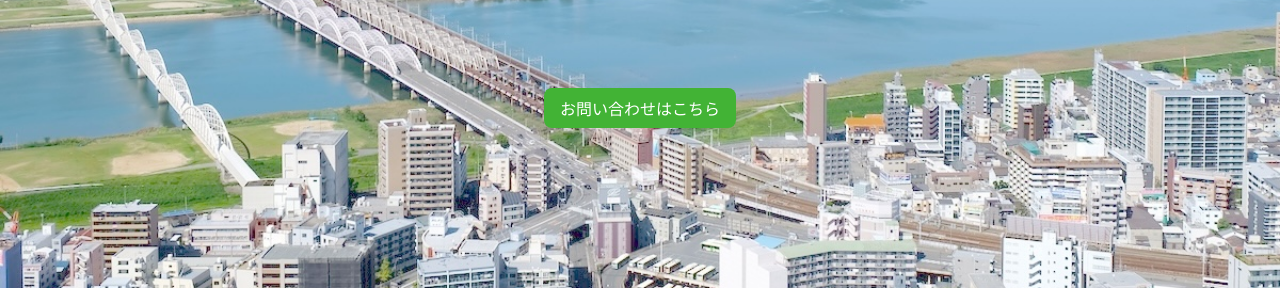
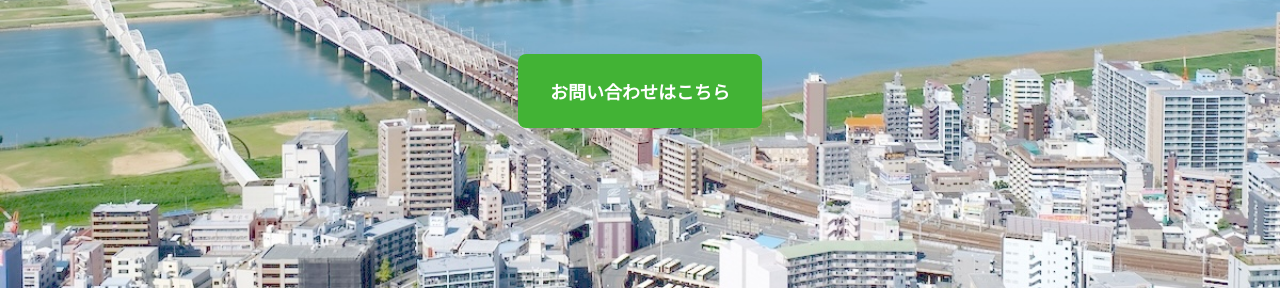
Before and after one commit to gradplan/grandplan.github.io, a website built with Parcel: page src/index.html in a window 1280 px wide. Shown: the part 512-802 px from the top of the page. Built offline with nearby package versions, Linux system fonts and the light colour scheme; a web font is replaced by a local one.

Commit message:
fix: スタイル調整

```diff
--- a/src/style/main.scss
+++ b/src/style/main.scss
@@ -1,5 +1,6 @@
 $mincho: "Zen Old Mincho", serif;
 $gothic: "Noto Sans JP", sans-serif;
+$breakpointSmallPc: 1000px;
 $breakpointTablet: 768px;
 $breakpointSp: 480px;
 $maxContentWidth: 1440px;
@@ -95,7 +96,7 @@ $maxContentWidth: 1440px;
     width: 100vw;
     position: relative;
 
-    @media (max-width: $breakpointTablet) {
+    @media (max-width: $breakpointSmallPc) {
       display: flex;
       flex-direction: column;
       justify-content: center;
@@ -122,7 +123,7 @@ $maxContentWidth: 1440px;
       padding: 32px;
       border-radius: 8px;
 
-      @media (max-width: $breakpointTablet) {
+      @media (max-width: $breakpointSmallPc) {
         margin: 0 auto;
         width: 80%;
         position: relative;
@@ -186,6 +187,9 @@ $maxContentWidth: 1440px;
 
         .cta_button {
           @include buttonStyle;
+          padding: 24px 32px;
+          font-size: 18px;
+          font-weight: bold;
         }
       }
     }
```
